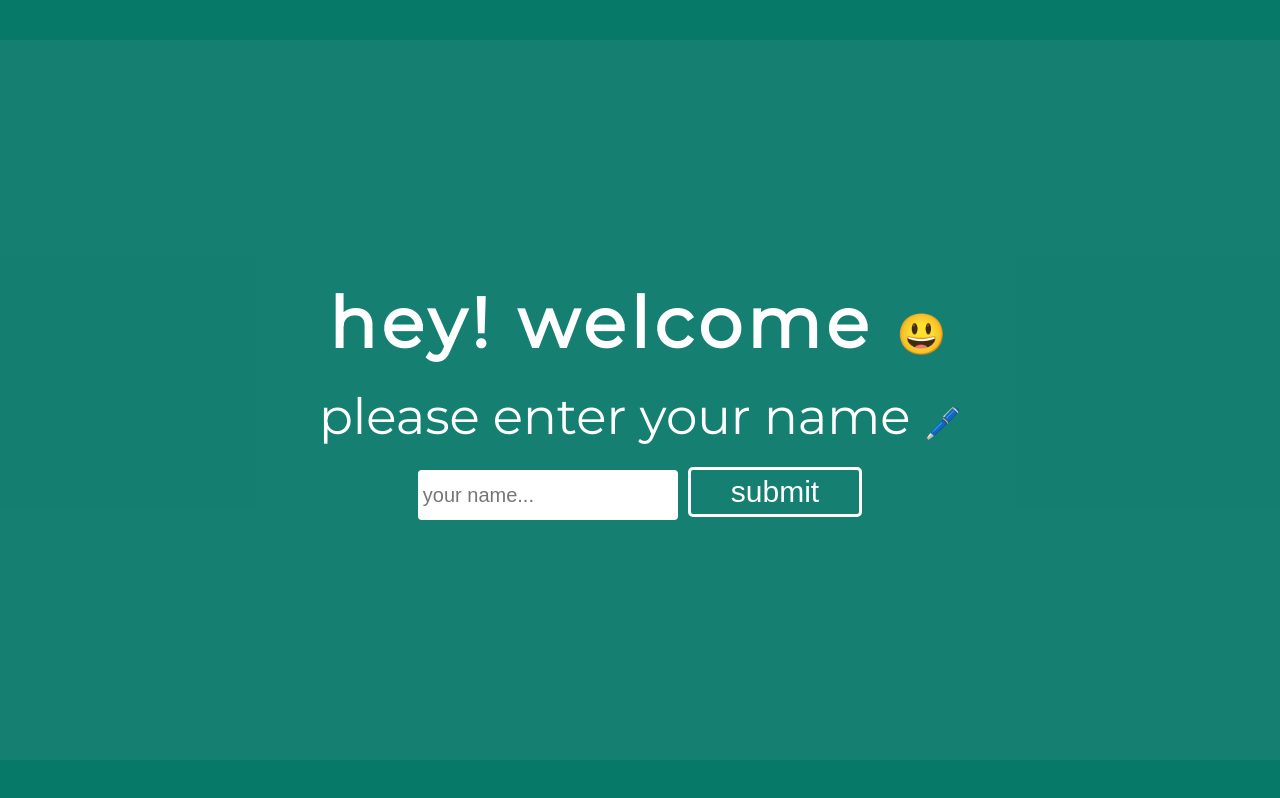
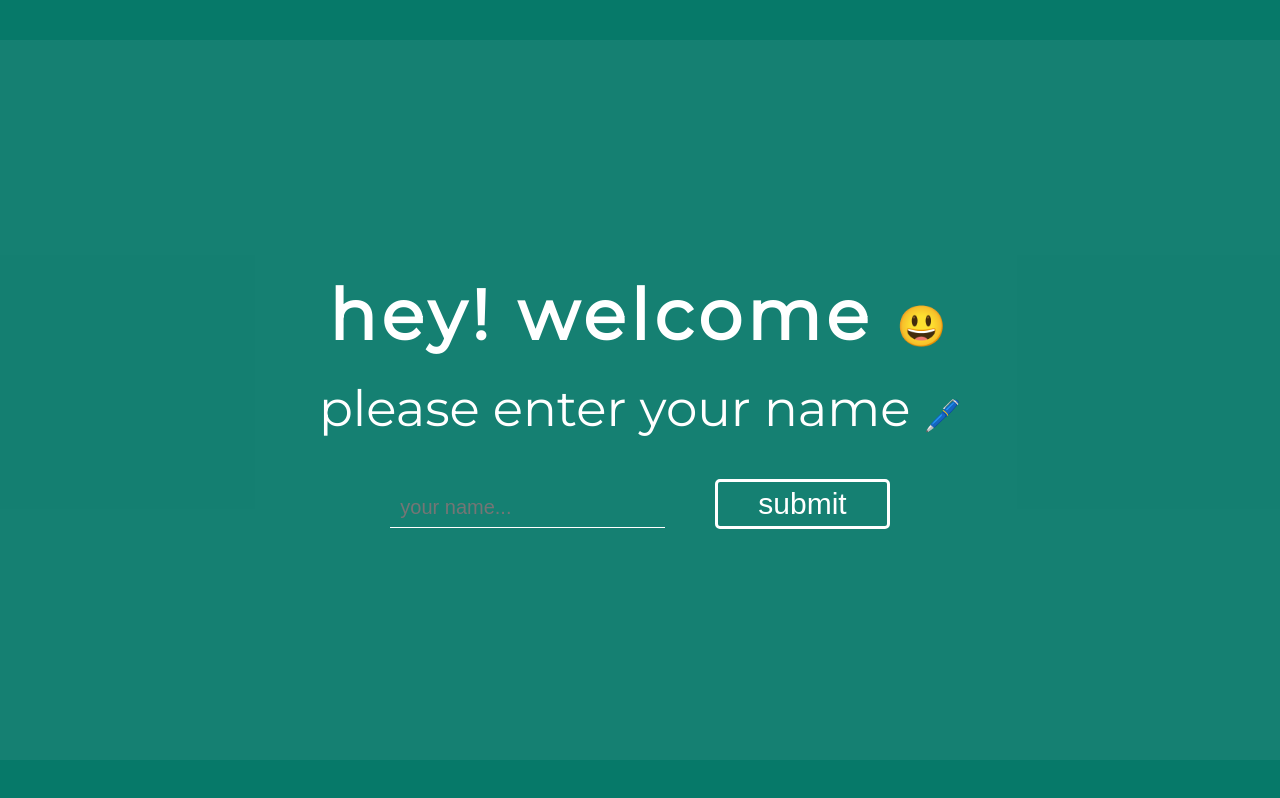
Before and after one commit to NidhiSharma63/react-TODO-app, a React (Create React App) app: page / in a window 1280 px wide. Shown: the top 798 px of the page. Built offline with nearby package versions, Linux system fonts and the light colour scheme.

Commit message:
input css fixed

```diff
--- a/src/components/welcomePage.js
+++ b/src/components/welcomePage.js
@@ -29,11 +29,12 @@ const GlassEffect = styled.div`
 const Input = styled.input`
   border:none;
   height: 4rem;
-  width: 25rem;
-  border-radius:.4rem;
   outline: none;
   font-size: 2rem;
-  padding: .5rem;
+  padding-left: 1rem;
+  background: transparent;
+  color:white;
+  border-bottom:.5px solid white;
 `
 const Col2 = styled.div`
   display: flex;
@@ -48,10 +49,10 @@ function WelcomePage() {
      <Container>
         <div style={{marginBottom:'2rem'}}><h1 style={{fontSize:'7rem',letterSpacing:'.5rem'}}>hey! welcome <span style={{fontSize:'4rem'}}>😃</span></h1></div>
         <Col2 >
-          <p style={{fontSize:'5rem',marginBottom:'2rem'}}>please enter your name <span style={{fontSize:'3rem'}}>🖊️</span></p>
+          <p style={{fontSize:'5rem',marginBottom:'4rem'}}>please enter your name <span style={{fontSize:'3rem'}}>🖊️</span></p>
           <div>
             <Input type="text" name="" id="" placeholder='your name...' />
-            <button className='btn'>submit</button>
+            <button className='btn' style={{marginLeft:'5rem'}}>submit</button>
           </div>
         </Col2>
       </Container>
```
